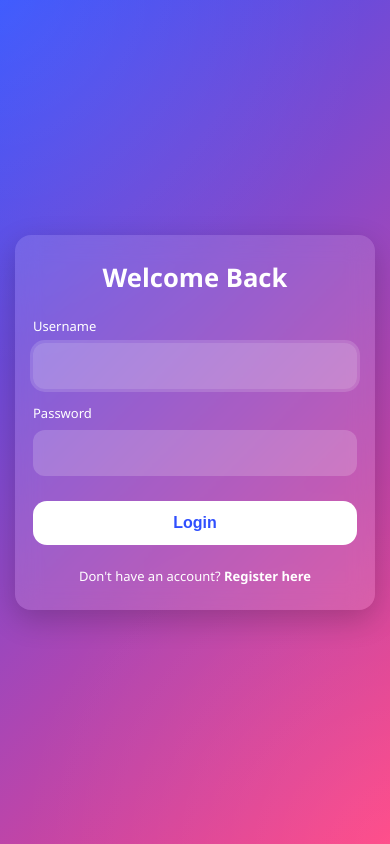
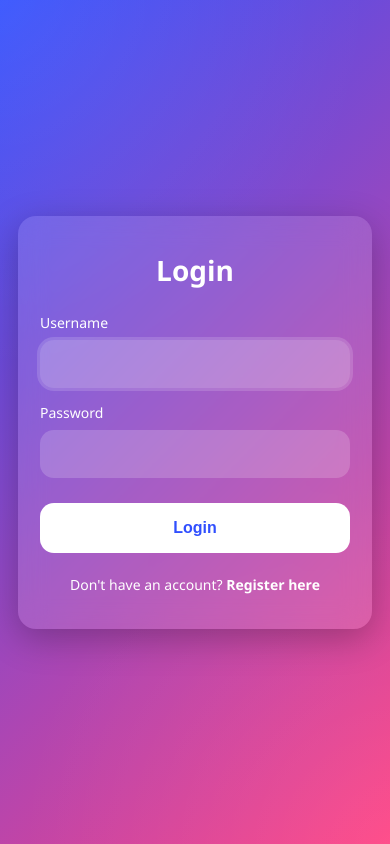
Before and after one commit to SayyedSufiyan/RealChat, a Django app: page /login/ in a window 390 px wide. Run offline with Django 5.2, Linux system fonts and the light colour scheme.

Commit message:
updated login page

```diff
--- a/chat/templates/registration/login.html
+++ b/chat/templates/registration/login.html
@@ -1,18 +1,20 @@
 {% load static %}
 <!DOCTYPE html>
 <html lang="en">
+
 <head>
+
     <meta charset="UTF-8">
 
-    <!-- Responsive viewport -->
+    <!-- Mobile Responsive -->
     <meta name="viewport" content="width=device-width, initial-scale=1.0">
 
-    <title>Modern Responsive Login</title>
+    <title>Responsive Login</title>
 
     <style>
 
         /* =========================
-           RESET STYLES
+           RESET
         ========================== */
         *{
             margin:0;
@@ -21,36 +23,38 @@
         }
 
         /* =========================
-           BODY STYLING
+           BODY
         ========================== */
         body{
+
             font-family:'Segoe UI', sans-serif;
 
-            /* Full screen height */
             min-height:100vh;
 
-            /* Center content */
             display:flex;
             justify-content:center;
             align-items:center;
 
-            /* Responsive padding */
             padding:20px;
 
-            /* Modern gradient background */
             background:linear-gradient(135deg,#304ffe,#ff4081);
 
+            position:relative;
+
             overflow:hidden;
-            position:relative;
         }
 
         /* =========================
-           BACKGROUND EFFECTS
+           BACKGROUND EFFECT
         ========================== */
         body::before{
+
             content:"";
+
             position:absolute;
-            inset:0;
+
+            width:100%;
+            height:100%;
 
             background-image:
             radial-gradient(circle at top left,
@@ -70,32 +74,37 @@
         .login-container{
 
             position:relative;
+
             z-index:1;
 
             width:100%;
-            max-width:420px;
+
+            max-width:430px;
 
             background:rgba(255,255,255,0.12);
 
-            backdrop-filter:blur(12px);
+            backdrop-filter:blur(14px);
 
-            border-radius:20px;
+            border-radius:22px;
 
-            padding:35px 30px;
+            padding:40px 30px;
 
-            box-shadow:0 10px 30px rgba(0,0,0,0.2);
+            box-shadow:0 10px 35px rgba(0,0,0,0.25);
 
             color:white;
         }
 
         /* =========================
-           HEADING
+           TITLE
         ========================== */
         .login-container h2{
+
             text-align:center;
+
             margin-bottom:30px;
 
-            font-size:2rem;
+            font-size:32px;
+
             font-weight:700;
         }
 
@@ -103,29 +112,32 @@
            LABELS
         ========================== */
         .login-container label{
+
             display:block;
 
+            margin-top:15px;
             margin-bottom:8px;
-            margin-top:15px;
 
             font-size:14px;
+
             font-weight:500;
         }
 
         /* =========================
-           INPUT FIELDS
+           INPUTS
         ========================== */
         .login-container input[type="text"],
         .login-container input[type="password"]{
 
             width:100%;
 
-            padding:14px 16px;
+            padding:15px;
 
             border:none;
+
             outline:none;
 
-            border-radius:12px;
+            border-radius:14px;
 
             background:rgba(255,255,255,0.18);
 
@@ -136,13 +148,15 @@
             transition:0.3s ease;
         }
 
-        /* Placeholder color */
+        /* Placeholder */
         .login-container input::placeholder{
-            color:#f1f1f1;
+
+            color:#eeeeee;
         }
 
-        /* Focus effect */
+        /* Focus */
         .login-container input:focus{
+
             background:rgba(255,255,255,0.25);
 
             box-shadow:0 0 0 3px rgba(255,255,255,0.15);
@@ -155,18 +169,20 @@
 
             width:100%;
 
-            padding:14px;
-
             margin-top:25px;
 
+            padding:15px;
+
             border:none;
+
             border-radius:14px;
 
             background:white;
 
             color:#304ffe;
 
-            font-size:16px;
+            font-size:17px;
+
             font-weight:bold;
 
             cursor:pointer;
@@ -174,23 +190,26 @@
             transition:0.3s ease;
         }
 
-        /* Hover effect */
+        /* Hover */
         .login-container button:hover{
+
             transform:translateY(-2px);
 
-            background:#f2f2f2;
+            background:#f1f1f1;
         }
 
         /* =========================
-           ERROR MESSAGES
+           ERROR TEXT
         ========================== */
         .errorlist{
+
             color:#ffd4d4;
 
+            margin-top:6px;
+
+            margin-left:3px;
+
             font-size:13px;
-
-            margin-top:6px;
-            margin-left:3px;
         }
 
         /* =========================
@@ -202,10 +221,11 @@
 
             margin-top:22px;
 
-            font-size:14px;
+            font-size:15px;
         }
 
         .register-link a{
+
             color:white;
 
             font-weight:bold;
@@ -214,76 +234,92 @@
         }
 
         .register-link a:hover{
+
             text-decoration:underline;
+        }
+
+        /* =========================
+           TABLET RESPONSIVE
+        ========================== */
+        @media (max-width:768px){
+
+            .login-container{
+
+                max-width:500px;
+
+                padding:35px 28px;
+            }
+
+            .login-container h2{
+
+                font-size:30px;
+            }
         }
 
         /* =========================
            MOBILE RESPONSIVE
         ========================== */
-        @media (max-width:768px){
+        @media (max-width:480px){
+
+            body{
+
+                padding:18px;
+            }
 
             .login-container{
-                padding:30px 22px;
+
+                max-width:100%;
+
+                padding:35px 22px;
+
+                border-radius:18px;
             }
 
             .login-container h2{
-                font-size:1.8rem;
+
+                font-size:28px;
+
+                margin-bottom:24px;
+            }
+
+            .login-container label{
+
+                font-size:14px;
             }
 
             .login-container input{
-                padding:13px;
+
+                padding:16px;
+
+                font-size:16px;
             }
 
             .login-container button{
-                padding:13px;
-            }
-        }
 
-        /* =========================
-           EXTRA SMALL DEVICES
-        ========================== */
-        @media (max-width:480px){
+                padding:16px;
 
-            body{
-                padding:15px;
-            }
-
-            .login-container{
-                border-radius:16px;
-                padding:25px 18px;
-            }
-
-            .login-container h2{
-                font-size:1.6rem;
-                margin-bottom:22px;
-            }
-
-            .login-container label{
-                font-size:13px;
-            }
-
-            .login-container input{
                 font-size:16px;
             }
 
             .register-link{
-                font-size:13px;
+
+                font-size:14px;
             }
         }
 
     </style>
+
 </head>
 
 <body>
 
     <!-- =========================
-         LOGIN CARD
+         LOGIN BOX
     ========================== -->
     <div class="login-container">
 
-        <h2>Welcome Back</h2>
+        <h2>Login</h2>
 
-        <!-- Login Form -->
         <form method="POST">
 
             {% csrf_token %}
@@ -300,21 +336,23 @@
 
                 <!-- Errors -->
                 {% for error in field.errors %}
+
                     <div class="errorlist">
                         {{ error }}
                     </div>
+
                 {% endfor %}
 
             {% endfor %}
 
-            <!-- Submit Button -->
+            <!-- Button -->
             <button type="submit">
                 Login
             </button>
 
         </form>
 
-        <!-- Register Link -->
+        <!-- Register -->
         <div class="register-link">
 
             Don't have an account?
@@ -328,4 +366,5 @@
     </div>
 
 </body>
+
 </html>
```
